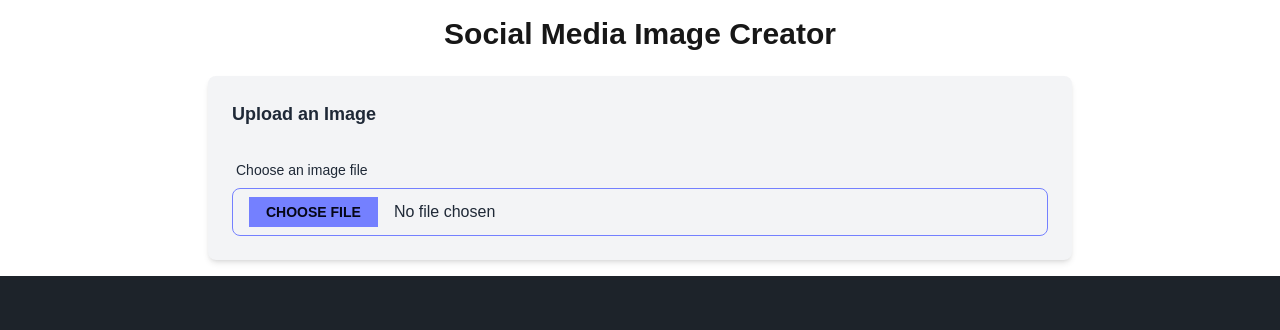
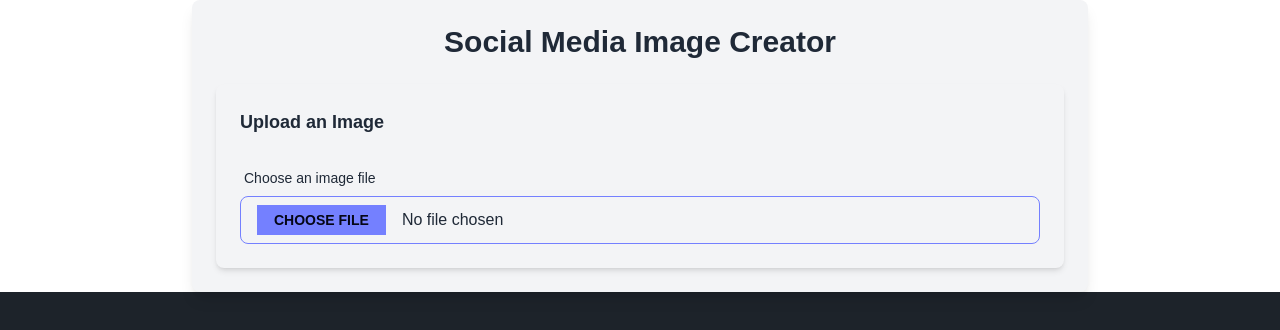
Before and after one commit to niks-nikhil-anand/Cloudinary_SAAS, a Next.js app: page /social-share in a window 1280 px wide. Shown: the top 330 px of the page. Built offline with nearby package versions, Linux system fonts and the light colour scheme.

Commit message:
Added some Ui enchanments

```diff
--- a/app/(app)/social-share/page.tsx
+++ b/app/(app)/social-share/page.tsx
@@ -110,10 +110,10 @@ export default function socialShare() {
 
 
   return (
-    <div className="container mx-auto p-4 max-w-4xl">
-      <h1 className="text-3xl font-bold mb-6 text-center">
-        Social Media Image Creator
-      </h1>
+    <div className="container mx-auto p-6 max-w-4xl bg-gray-100 dark:bg-gray-800 rounded-lg shadow-lg">
+  <h1 className="text-3xl font-bold mb-6 text-center text-gray-800 dark:text-gray-100">
+    Social Media Image Creator
+  </h1>
 
       <div className="card">
       <div className="card-body bg-gray-100 dark:bg-gray-800 rounded-lg p-6 shadow-md">
```
